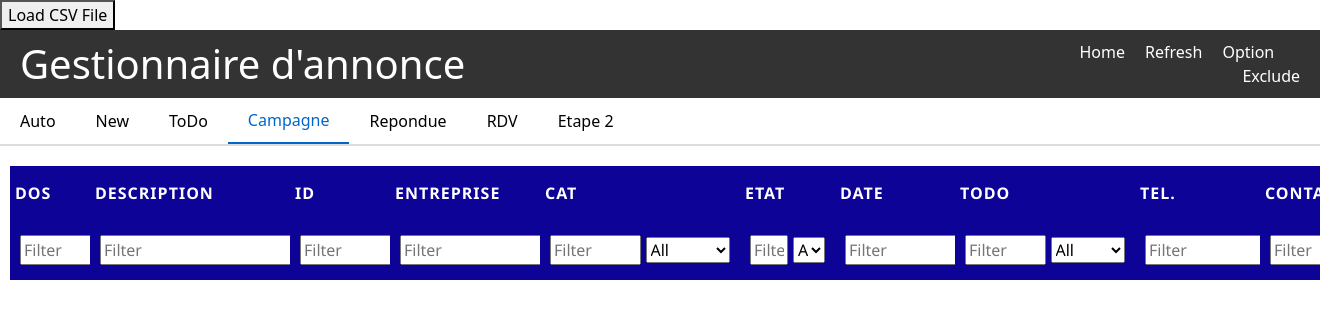
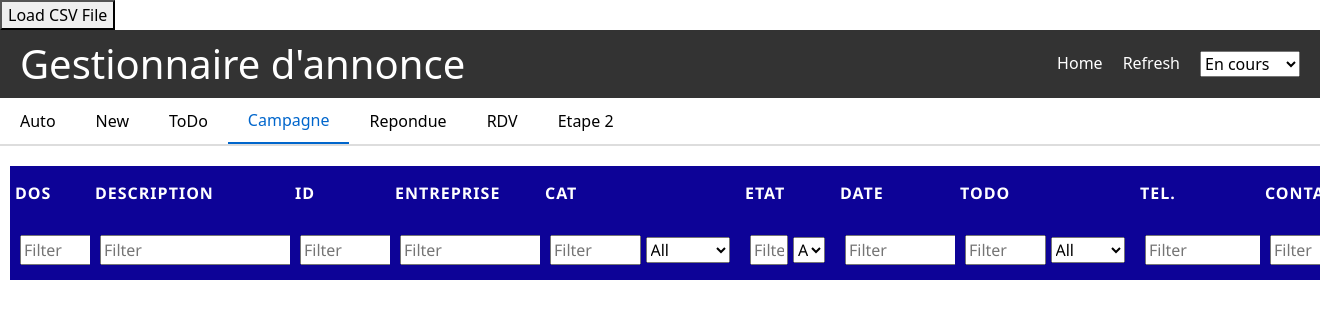
Before and after one commit to SauretCyril/OJ-RAG, a Flask app: page / in a window 1320 px wide; the page is wider, and only the part inside the window is pictured. Shown: the top 319 px of that part. Run offline with Flask 3, Linux system fonts and the light colour scheme; data that the repository does not hold is empty.

Commit message:
return to stable situation with global state fliter

```diff
--- a/JO_analyse.py
+++ b/JO_analyse.py
@@ -41,8 +41,11 @@ def preprocess_text(text):
 
 
 # Charger le modèle et le tokenizer
-tokenizer = LongformerTokenizer.from_pretrained("allenai/longformer-base-4096")
-model = LongformerModel.from_pretrained("allenai/longformer-base-4096")
+try:
+    tokenizer = LongformerTokenizer.from_pretrained('allenai/longformer-base-4096')
+    model = LongformerModel.from_pretrained('allenai/longformer-base-4096')
+except EnvironmentError as e:
+    print(f"Error loading model: {e}")
 
 # Fonction corrigée pour calculer la similarité cosinus
 def cosine_similarity(vec1, vec2):
--- a/RP_routes.py
+++ b/RP_routes.py
@@ -16,8 +16,8 @@ def read_annonces_json():
             return []
 
         annonces_list = []
-        excluded_annonces = load_excluded_annonces()
-        print(f"Excluded annonces: {excluded_annonces}")
+        """ excluded_annonces = load_excluded_annonces()
+        print(f"Excluded annonces: {excluded_annonces}") """
         for root, _, files in os.walk(directory_path):
             parent_dir = os.path.basename(root)
             file_annonce = parent_dir + "_annonce_.pdf"
@@ -37,7 +37,7 @@ def read_annonces_json():
                         with open(file_path, 'r', encoding='utf-8') as file:
                             data = json.load(file)
                             #not in excluded_annonces.etat:
-                            if not data['etat']  in excluded_annonces["etat"]:
+                            if not data['etat']  in ["DELETED"]:
                                 data["dossier"] = parent_dir  # Add parent directory name to data
                                 if os.path.exists(file_isGptResum_Path1):
                                     isGptResum="True"
--- a/app.py
+++ b/app.py
@@ -226,4 +226,8 @@ def extract_features(text):
 
 
 if __name__ == '__main__':
+    from multiprocessing import freeze_support
+    from JO_analyse import *
+    freeze_support()
+    # Votre code pour démarrer l'application Flask
     app.run(debug=True)
--- a/templates/RP_Index.html
+++ b/templates/RP_Index.html
@@ -18,13 +18,14 @@
           <li><a href="#home">Home</a></li>
           <!-- <li><a href="#colonnes" onclick="toggleColumnVisibilityForm()">Colonnes</a></li> -->
           <li><a href="#Save" onclick="refresh()">Refresh</a></li>
+
           <li>
-            <a href="#Option">Option</a>
-            <ul class="submenu">
-              <li><a href="#Exclude">Exclude</a></li>
-              <!--<li><a href="#SubOption2">Sub Option 2</a></li>-->
-              <!--<li><a href="#SubOption3">Sub Option 3</a></li>-->
-            </ul>
+            <!-- onchange="filterByStatus()"-->
+            <select id="statusFilter">
+              <option value="En cours">En cours</option>
+              <option value="Répondue">Répondue</option>
+              <option value="RDV">Répondue</option>
+            </select>
           </li>
         </ul>
       </nav>
```
Also changed, not shown: 2 other files.
